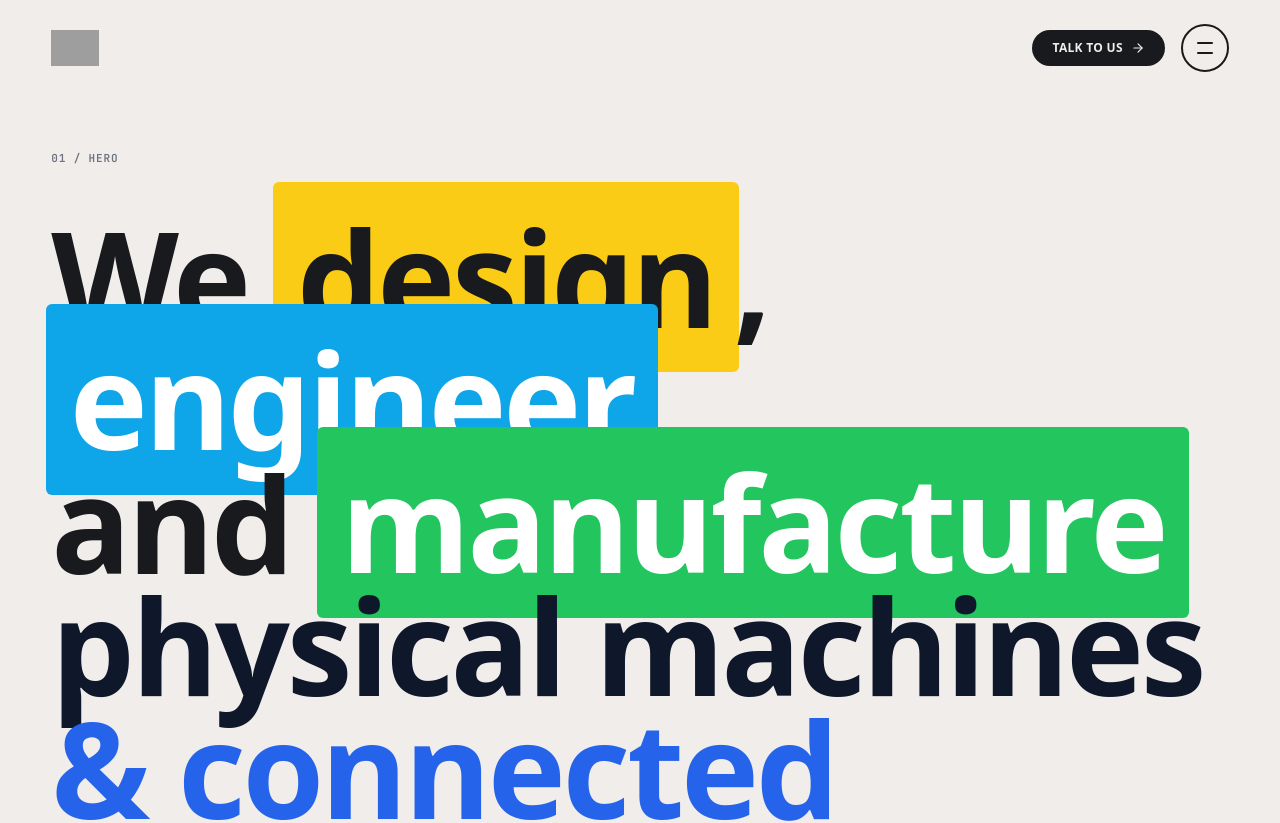
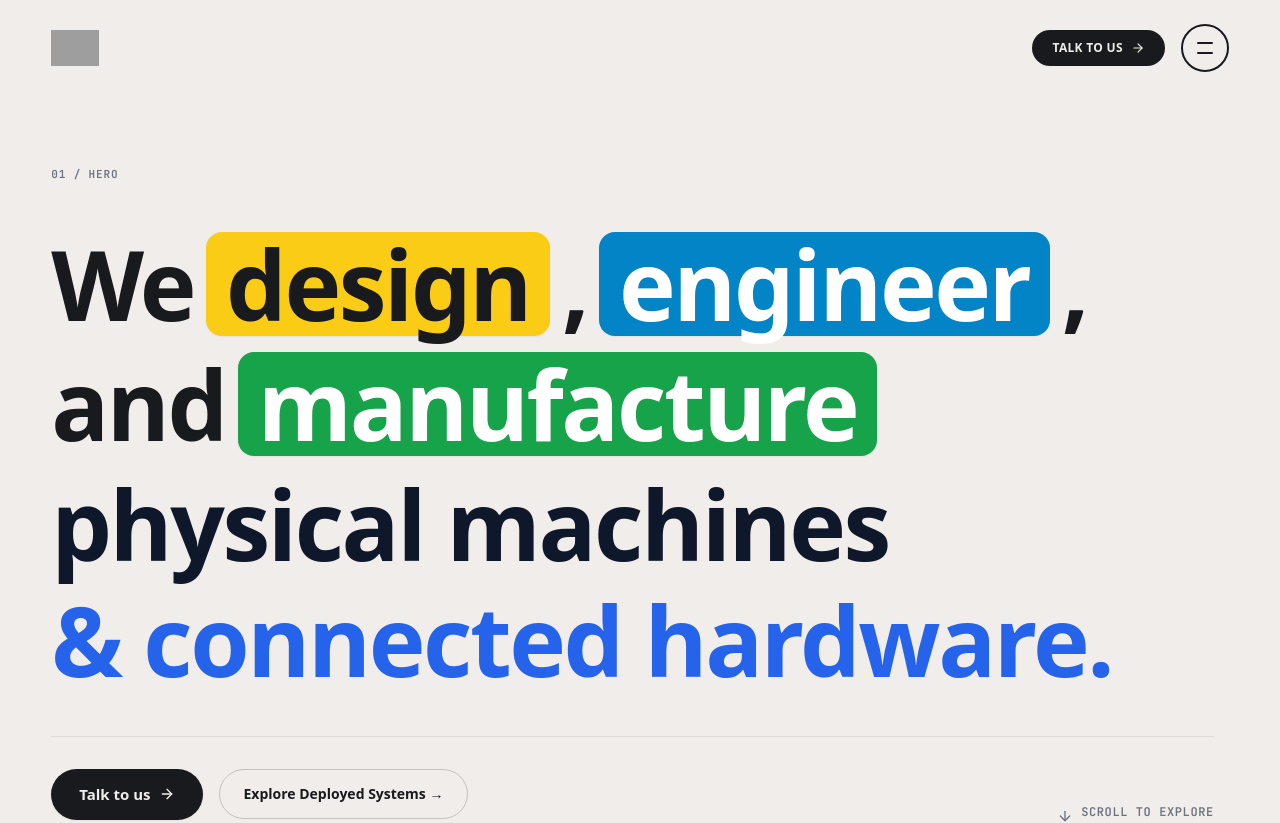
Before and after one commit to HarshaJyos/solvempire_test, a Next.js app: page / in a window 1280 px wide. Shown: the top 823 px of the page. Built offline with nearby package versions, Linux system fonts and the light colour scheme; grey boxes are pictures that could not be loaded.

Commit message:
fix(hero): refine verb highlight badges with dedicated baseline alignment and zero overlap

```diff
--- a/src/app/globals.css
+++ b/src/app/globals.css
@@ -127,32 +127,13 @@ h1, h2, h3, h4, h5, h6 {
   box-shadow: 0 4px 20px -4px rgba(0, 0, 0, 0.04);
 }
 
+/* Clean Inline Marker Highlight */
 .indisea-verb-yellow {
   background: var(--indisea-signal-yellow);
   color: #181A1D;
-  padding: 0.04em 0.18em;
-  margin: 0 -0.04em;
-  border-radius: 6px;
-  box-decoration-break: clone;
-  -webkit-box-decoration-break: clone;
-}
-
-.indisea-verb-blue {
-  background: var(--indisea-sky-blue);
-  color: #FFFFFF;
-  padding: 0.04em 0.18em;
-  margin: 0 -0.04em;
-  border-radius: 6px;
-  box-decoration-break: clone;
-  -webkit-box-decoration-break: clone;
-}
-
-.indisea-verb-green {
-  background: var(--indisea-link-green);
-  color: #FFFFFF;
-  padding: 0.04em 0.18em;
-  margin: 0 -0.04em;
-  border-radius: 6px;
+  padding: 0.02em 0.14em;
+  margin: 0 0.02em;
+  border-radius: 4px;
   box-decoration-break: clone;
   -webkit-box-decoration-break: clone;
 }
@@ -231,18 +212,6 @@ h1, h2, h3, h4, h5, h6 {
   transform: translateX(4px);
 }
 
-/* SVG Path Draw */
-@keyframes path-draw {
-  to {
-    stroke-dashoffset: 0;
-  }
-}
-.animate-path-draw {
-  stroke-dasharray: 2000;
-  stroke-dashoffset: 2000;
-  animation: path-draw 2.5s cubic-bezier(0.16, 1, 0.3, 1) forwards;
-}
-
 /* Scroll cues */
 @keyframes bounce-subtle {
   0%, 100% { transform: translateY(0); }
--- a/src/components/home/IndiseaFinalCta.tsx
+++ b/src/components/home/IndiseaFinalCta.tsx
@@ -6,17 +6,17 @@ import { ArrowRight, Mail, Phone, ShieldCheck } from "lucide-react";
 
 export function IndiseaFinalCta() {
   return (
-    <section className="py-24 sm:py-36 bg-[#0EA5E9] text-[#181A1D] font-sans relative overflow-hidden">
-      <div className="indisea-wrap space-y-10 sm:space-y-14 relative z-10">
+    <section className="py-20 sm:py-32 bg-[#0EA5E9] text-[#181A1D] font-sans relative overflow-hidden">
+      <div className="indisea-wrap space-y-8 sm:space-y-12 relative z-10">
         <div>
           <span className="font-mono text-xs font-bold uppercase tracking-widest text-[#181A1D]/70 block">
             11 / talk to us
           </span>
         </div>
 
-        {/* Massive Headline */}
+        {/* Display Headline */}
         <div className="max-w-6xl">
-          <h2 className="font-display font-extrabold text-[44px] sm:text-[76px] lg:text-[110px] xl:text-[132px] tracking-tight leading-[0.92] text-[#181A1D]">
+          <h2 className="font-display font-extrabold text-[38px] sm:text-[64px] lg:text-[88px] xl:text-[104px] tracking-tight leading-[1.04] text-[#181A1D]">
             <span className="block">Let&apos;s start</span>
             <span className="block">building the</span>
             <span className="block">physical thing.</span>
--- a/src/components/home/IndiseaHero.tsx
+++ b/src/components/home/IndiseaHero.tsx
@@ -6,34 +6,55 @@ import { ArrowRight, ArrowDown } from "lucide-react";
 
 export function IndiseaHero() {
   return (
-    <section className="relative min-h-[92vh] sm:min-h-screen flex flex-col justify-end pt-36 pb-12 sm:pb-16 overflow-hidden font-sans">
+    <section className="relative min-h-[88vh] sm:min-h-[94vh] flex flex-col justify-end pt-32 pb-12 sm:pt-40 sm:pb-16 overflow-hidden font-sans">
       <div className="indisea-wrap relative z-10 space-y-8 sm:space-y-12">
         {/* Eyebrow Label */}
         <div>
           <span className="indisea-eyebrow">01 / hero</span>
         </div>
 
-        {/* Massive Indisea-Style Display Headline with Verb Badges */}
+        {/* Indisea-Style Display Headline with Beautiful Highlight Badges */}
         <div className="max-w-6xl">
-          <h1 className="font-display font-extrabold text-[44px] sm:text-[76px] lg:text-[110px] xl:text-[132px] tracking-tight leading-[0.93] text-[var(--text-heading)]">
-            <span className="block">
-              We <span className="indisea-verb-yellow">design</span>,{" "}
-              <span className="indisea-verb-blue">engineer</span>,
-            </span>
-            <span className="block">
-              and <span className="indisea-verb-green">manufacture</span>
-            </span>
-            <span className="block text-slate-900">physical machines</span>
-            <span className="block text-[#2563EB]">&amp; connected hardware</span>
+          <h1 className="font-display font-extrabold text-[36px] sm:text-[54px] md:text-[68px] lg:text-[84px] xl:text-[96px] tracking-tight text-[var(--text-heading)] space-y-2 sm:space-y-4">
+            {/* Line 1: We [design], [engineer], */}
+            <div className="flex flex-wrap items-baseline gap-2 sm:gap-3 leading-none">
+              <span>We</span>
+              <span className="inline-flex items-center px-3 sm:px-5 py-0.5 sm:py-1 rounded-xl sm:rounded-2xl bg-[#FACC15] text-[#181A1D] shadow-xs">
+                design
+              </span>
+              <span>,</span>
+              <span className="inline-flex items-center px-3 sm:px-5 py-0.5 sm:py-1 rounded-xl sm:rounded-2xl bg-[#0284C7] text-white shadow-xs">
+                engineer
+              </span>
+              <span>,</span>
+            </div>
+
+            {/* Line 2: and [manufacture] */}
+            <div className="flex flex-wrap items-baseline gap-2 sm:gap-3 leading-none">
+              <span>and</span>
+              <span className="inline-flex items-center px-3 sm:px-5 py-0.5 sm:py-1 rounded-xl sm:rounded-2xl bg-[#16A34A] text-white shadow-xs">
+                manufacture
+              </span>
+            </div>
+
+            {/* Line 3: physical machines */}
+            <div className="block leading-none text-slate-900 pt-1">
+              physical machines
+            </div>
+
+            {/* Line 4: & connected hardware. */}
+            <div className="block leading-none text-[#2563EB] pt-1">
+              &amp; connected hardware.
+            </div>
           </h1>
         </div>
 
         {/* Bottom Split: Action CTAs + Scroll Cue */}
-        <div className="pt-6 sm:pt-10 flex flex-col sm:flex-row sm:items-end justify-between gap-6 border-t border-[var(--border-hairline)]">
+        <div className="pt-6 sm:pt-8 flex flex-col sm:flex-row sm:items-end justify-between gap-6 border-t border-[var(--border-hairline)]">
           <div className="flex flex-wrap items-center gap-4">
             <Link
               href="/contact"
-              className="group btn-indisea-primary flex items-center gap-2 text-sm sm:text-base px-7 py-3.5"
+              className="group btn-indisea-primary flex items-center gap-2 text-sm sm:text-base px-7 py-3.5 shadow-xs"
             >
               <span>Talk to us</span>
               <ArrowRight className="w-4 h-4 arrow-slide" />
--- a/src/components/home/IndiseaManifesto.tsx
+++ b/src/components/home/IndiseaManifesto.tsx
@@ -4,16 +4,16 @@ import React from "react";
 
 export function IndiseaManifesto() {
   return (
-    <section className="relative min-h-[85vh] sm:min-h-[92vh] flex flex-col justify-center py-24 sm:py-32 bg-[var(--surface-card)] text-[var(--text-heading)] font-sans border-y border-[var(--border-hairline)] overflow-hidden">
-      <div className="indisea-wrap space-y-12 sm:space-y-16">
+    <section className="relative min-h-[80vh] sm:min-h-[88vh] flex flex-col justify-center py-20 sm:py-28 bg-[var(--surface-card)] text-[var(--text-heading)] font-sans border-y border-[var(--border-hairline)] overflow-hidden">
+      <div className="indisea-wrap space-y-10 sm:space-y-14">
         {/* Eyebrow */}
         <div>
           <span className="indisea-eyebrow">04 / the problem</span>
         </div>
 
-        {/* Giant Headline */}
+        {/* Headline with Clean Line-Height */}
         <div className="max-w-6xl">
-          <h2 className="font-display font-extrabold text-[40px] sm:text-[70px] lg:text-[100px] xl:text-[116px] tracking-tight leading-[0.94]">
+          <h2 className="font-display font-extrabold text-[36px] sm:text-[58px] lg:text-[80px] xl:text-[92px] tracking-tight leading-[1.04]">
             <span className="block">Hardware</span>
             <span className="block">shouldn&apos;t be your</span>
             <span className="block text-[#2563EB]">engineering bottleneck.</span>
@@ -24,13 +24,13 @@ export function IndiseaManifesto() {
         <div className="indisea-grid pt-6 border-t border-[var(--border-hairline)]">
           <div className="col-span-12 lg:col-span-6 space-y-4">
             <span className="block w-16 h-1 rounded-full bg-[var(--indisea-signal-yellow)]" />
-            <p className="font-sans text-base sm:text-lg text-[var(--text-muted)] leading-relaxed">
+            <p className="font-sans text-base sm:text-lg text-[var(--text-muted)] leading-relaxed font-normal">
               Physical product development fails when mechanical CAD, circuit board fabrication, and embedded firmware are fractured across disconnected vendors.
             </p>
           </div>
 
           <div className="col-span-12 lg:col-span-6 space-y-4">
-            <p className="font-sans text-base sm:text-lg text-[var(--text-muted)] leading-relaxed">
+            <p className="font-sans text-base sm:text-lg text-[var(--text-muted)] leading-relaxed font-normal">
               SolveMpire provides a unified engineering bench. We engineer custom sheet metal chassis, spin multi-layer PCBs, flash deterministic FreeRTOS firmware, and deploy connected IoT dashboards under one synchronized roof.
             </p>
           </div>
```
